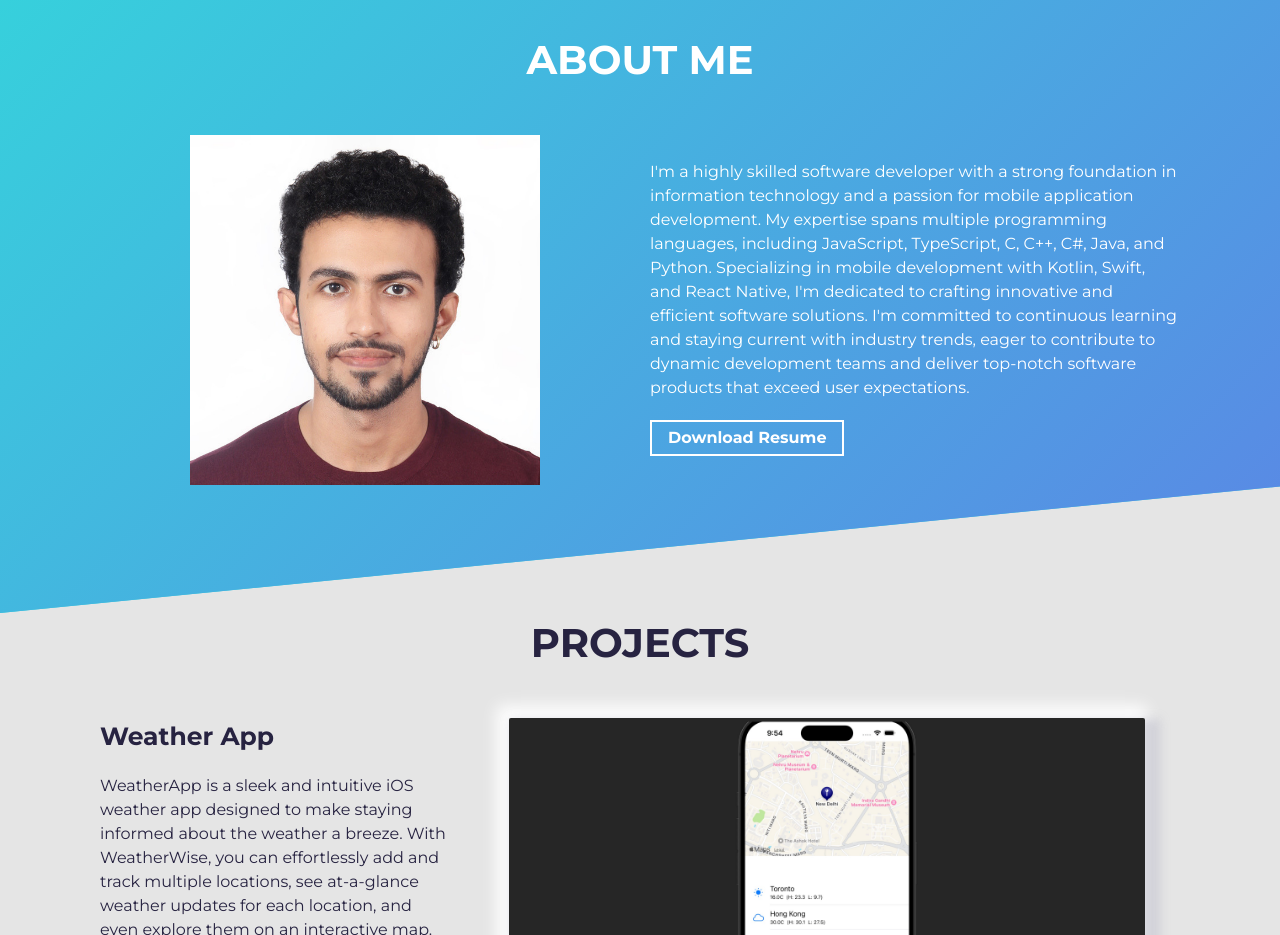
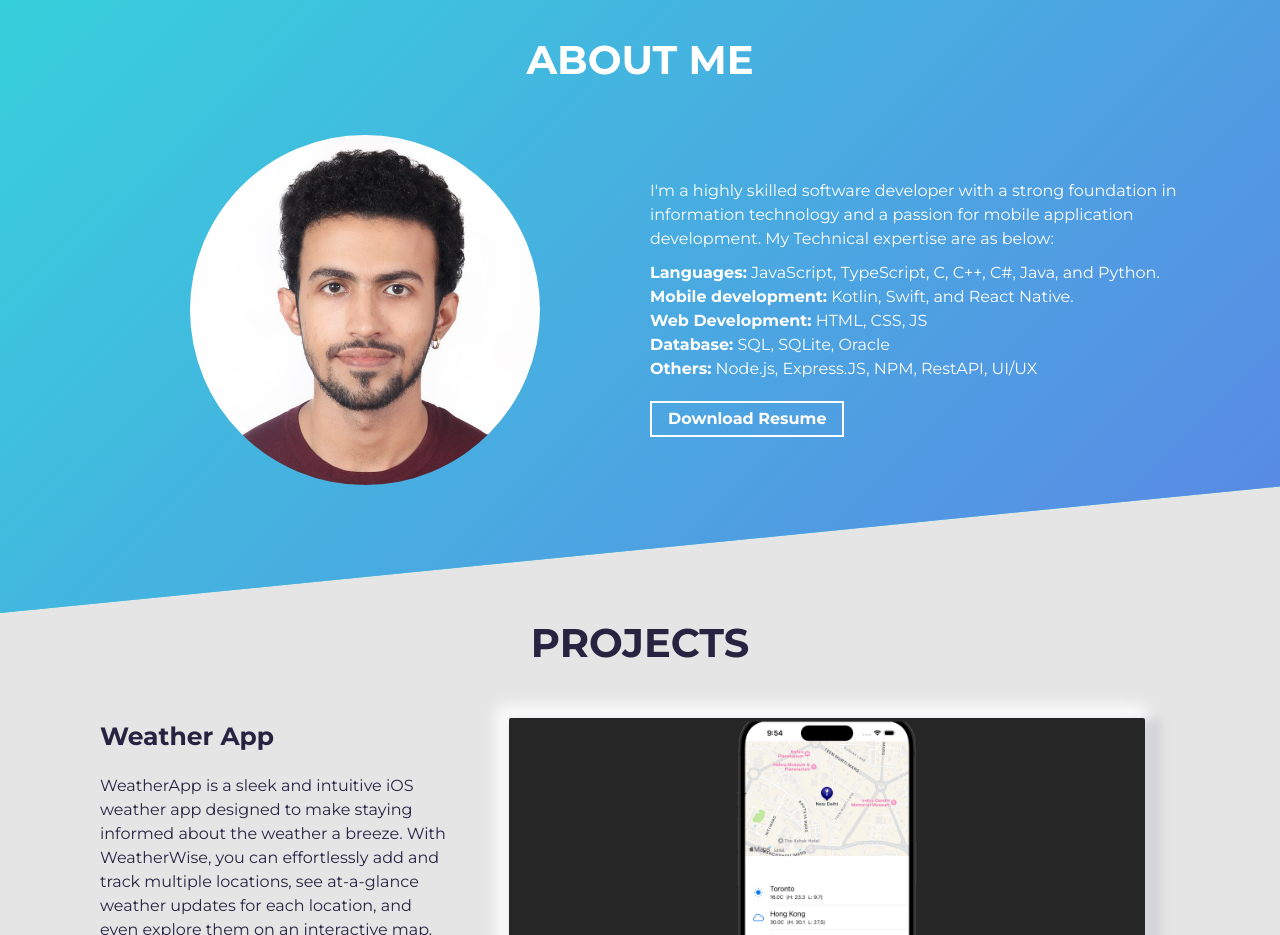
Before and after one commit to Ahuja-rahul/Ahuja-rahul.github.io, a plain HTML site: page index.html in a window 1280 px wide. Shown: the part 820-1755 px from the top of the page. Drawn offline with Linux system fonts and the light colour scheme.

Commit message:
Makes changes to About me Section

```diff
--- a/index.html
+++ b/index.html
@@ -99,16 +99,19 @@ Have fun creating your portfolio on this template!!! -->
       <h2 class="section-title">About Me</h2>
       <div class="row about-wrapper">
         <div class="about-wrapper__image">
-          <img class="img-fluid" src="./assets/profile.jpeg" alt="Profile Image" width="450" height="350" />
+          <img class="img-fluid" src="./assets/profile.jpeg" alt="Profile Image" width="450" height="350" style="border-radius: 50%;"/>
         </div>
         <div class="about-wrapper__info">
           <p class="about-wrapper__info-text">
             I'm a highly skilled software developer with a strong foundation in information technology and a passion for
-            mobile application development. My expertise spans multiple programming languages, including JavaScript,
-            TypeScript, C, C++, C#, Java, and Python. Specializing in mobile development with Kotlin, Swift, and React
-            Native, I'm dedicated to crafting innovative and efficient software solutions. I'm committed to continuous
-            learning and staying current with industry trends, eager to contribute to dynamic development teams and
-            deliver top-notch software products that exceed user expectations.
+            mobile application development. My Technical expertise are as below:
+            <ul style="font-size: 16px; list-style-type: none; padding-left: 0; margin-top: 10px;">
+            <li><b>Languages:</b> JavaScript, TypeScript, C, C++, C#, Java, and Python. </li>
+            <li><b>Mobile development:</b> Kotlin, Swift, and React Native.</li>
+            <li><b>Web Development:</b> HTML, CSS, JS</li>
+            <li><b>Database:</b> SQL, SQLite, Oracle</li>
+            <li><b>Others:</b> Node.js, Express.JS, NPM, RestAPI, UI/UX</li>
+          </ul>
           </p>
           <span class="about-wrapper__cta">
             <a href="https://drive.google.com/uc?export=download&id=1NlixQOyLwEdL4suanpxZCV4BCZh9oCfU"
@@ -196,8 +199,7 @@ Have fun creating your portfolio on this template!!! -->
               task creation, categorization, and completion tracking, it offers users a seamless and organized way to
               stay productive. Leveraging the power of React Native and Redux, the app delivers a responsive and smooth
               user experience, making it an ideal choice for those seeking an efficient tool to manage their daily
-              tasks. Explore my portfolio to see how this project demonstrates my commitment to delivering
-              user-friendly, cutting-edge mobile solutions.
+              tasks.
             </p>
             <div class="project-wrapper__text-btns">
               <a href="https://snack.expo.dev/@rahulahuja/84cdca" target="_blank" rel="noopener noreferrer"
```
